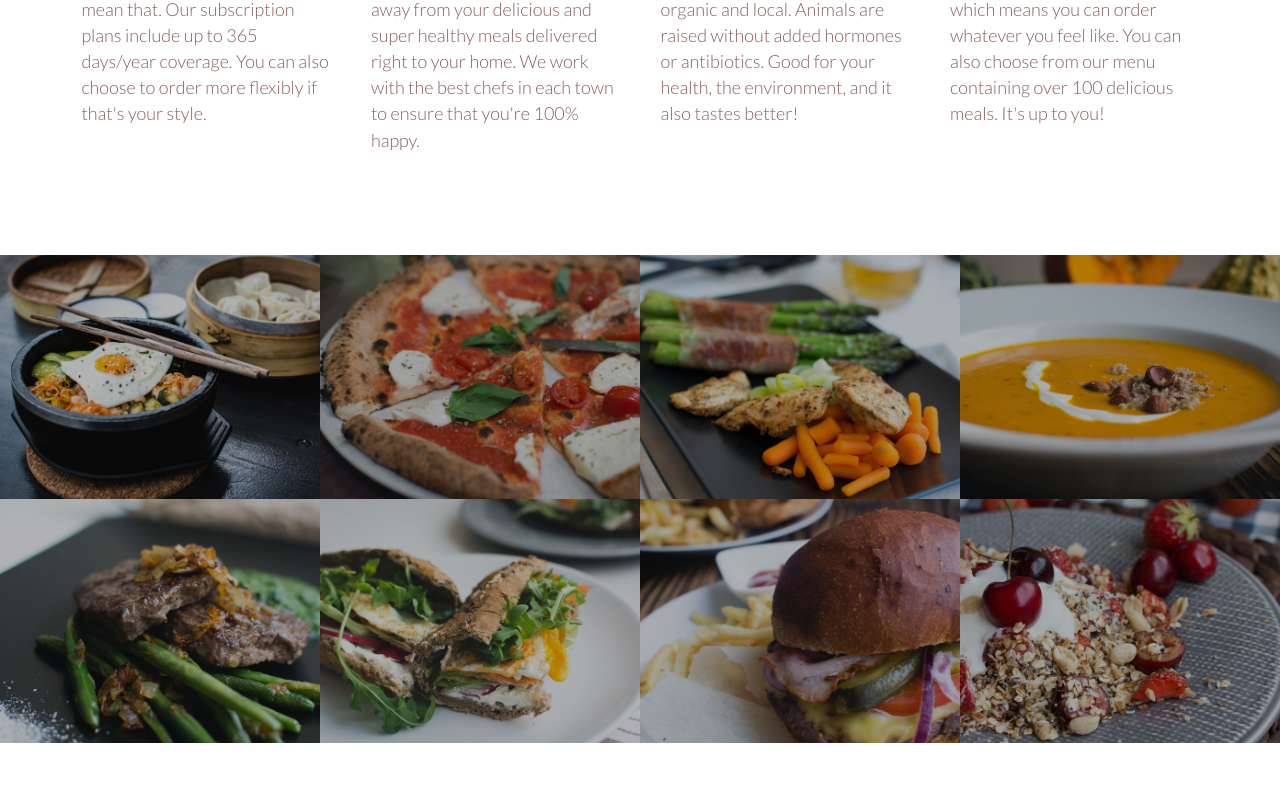
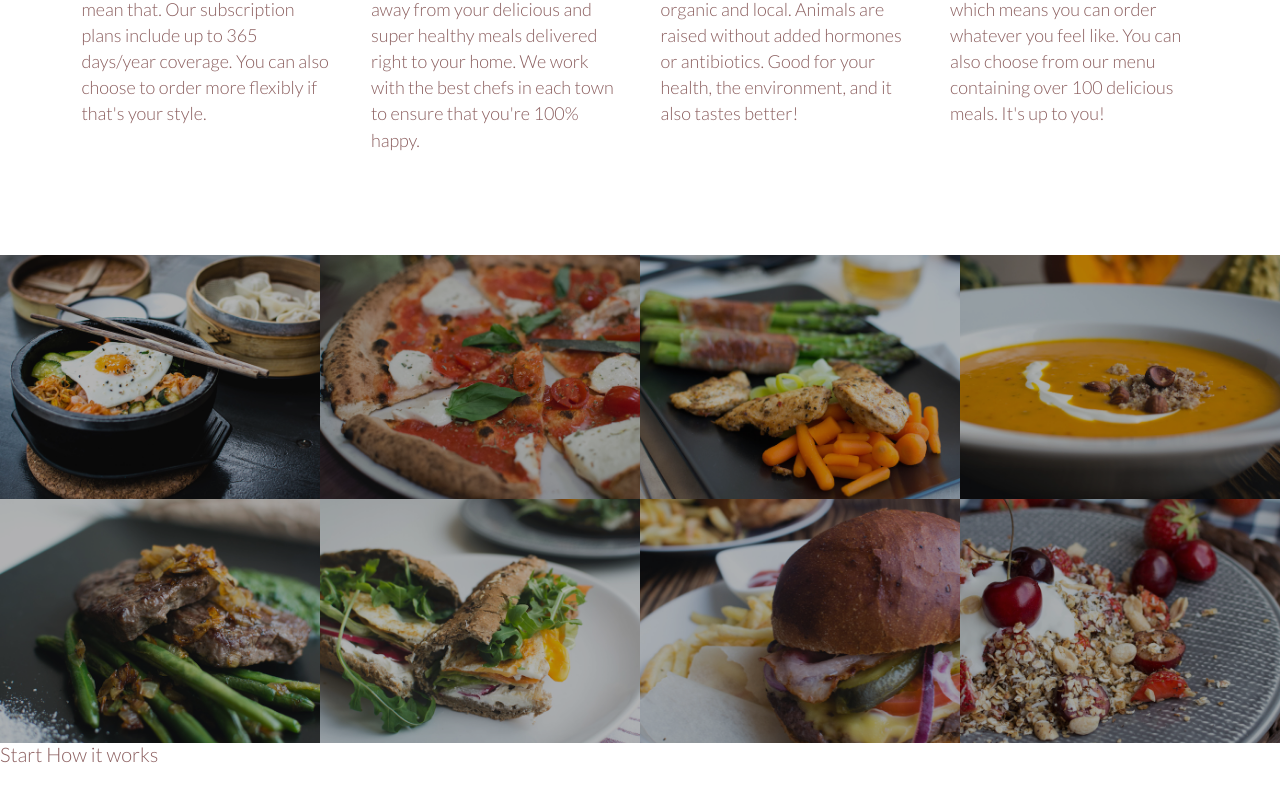
Before and after one commit to cyclonia/css3, a plain HTML site: page omnifood/index.html in a window 1280 px wide. Shown: the part 1265-2067 px from the top of the page. Before the commit the page ends 2008 px from the top, so only its background shows below. Drawn offline with Linux system fonts and the light colour scheme; files whose address does not match are found by name.

Commit message:
Start how it works

```diff
--- a/omnifood/index.html
+++ b/omnifood/index.html
@@ -144,5 +144,9 @@
 
     </section>
 
+    <section>
+        Start How it works
+    </section>
+
 </body>
 </html>
```
Also changed, not shown: 2 other files.
